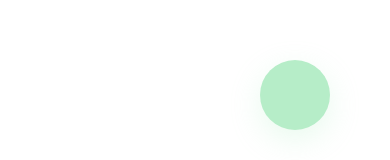
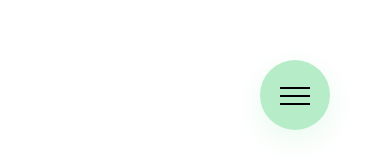
Before and after one commit to AcquahLopid/Reactive-Portfolio, a React (Create React App) app in the folder my-react-app/: page / in a window 390 px wide. Shown: the top 160 px of the page. Built offline with nearby package versions, Linux system fonts and the light colour scheme.

Commit message:
add icon of hamburger nav

```diff
--- a/my-react-app/package.json
+++ b/my-react-app/package.json
@@ -35,5 +35,8 @@
       "last 1 firefox version",
       "last 1 safari version"
     ]
+  },
+  "devDependencies": {
+    "@babel/plugin-proposal-private-property-in-object": "^7.21.11"
   }
 }
--- a/my-react-app/src/components/HamburgerNavBar.js
+++ b/my-react-app/src/components/HamburgerNavBar.js
@@ -39,6 +39,35 @@ transition: transform 0.8s;
 `;
 
 const Icon = styled.span`
+    position: relative;
+    background-color: ${(props) => (props.clicked? "transparent": "black")};
+    width: 3rem;
+    height: 2px;
+    display: inline-block;
+    margin-top: 3.5rem;
+    transition: all 0.3s;
+
+&::before, &::after{
+    content:"";
+    background-color: black;
+    width: 3rem;
+    height: 2px;
+    display: inline-block;
+
+    position: absolute;
+    left: 0;
+    transition: all 0.3s;
+}
+
+&::before{
+    top: ${(props) => (props.clicked? "0": "-0.8rem")};
+    transform: ${(props) => (props.clicked? "rotate(135deg)": "rotate(0)")};
+}
+
+&::after{
+    top: ${(props) => (props.clicked? "0": "0.8rem")};
+    transform: ${(props) => (props.clicked? "rotate(-135deg)": "rotate(0)")};
+}
 
 `;
 function HamburgerNav() {
@@ -52,7 +81,7 @@ function HamburgerNav() {
         <>
             <NavLabel htmlFor="navi-toggle"onClick={handleClick}>
                 <Icon clicked={click}>
-
+                    &nbsp;
                 </Icon>
             </NavLabel>
             <NavBackground clicked={click}></NavBackground>
```
Also changed, not shown: 1 other file (tests, documents, lock files or other folders).
